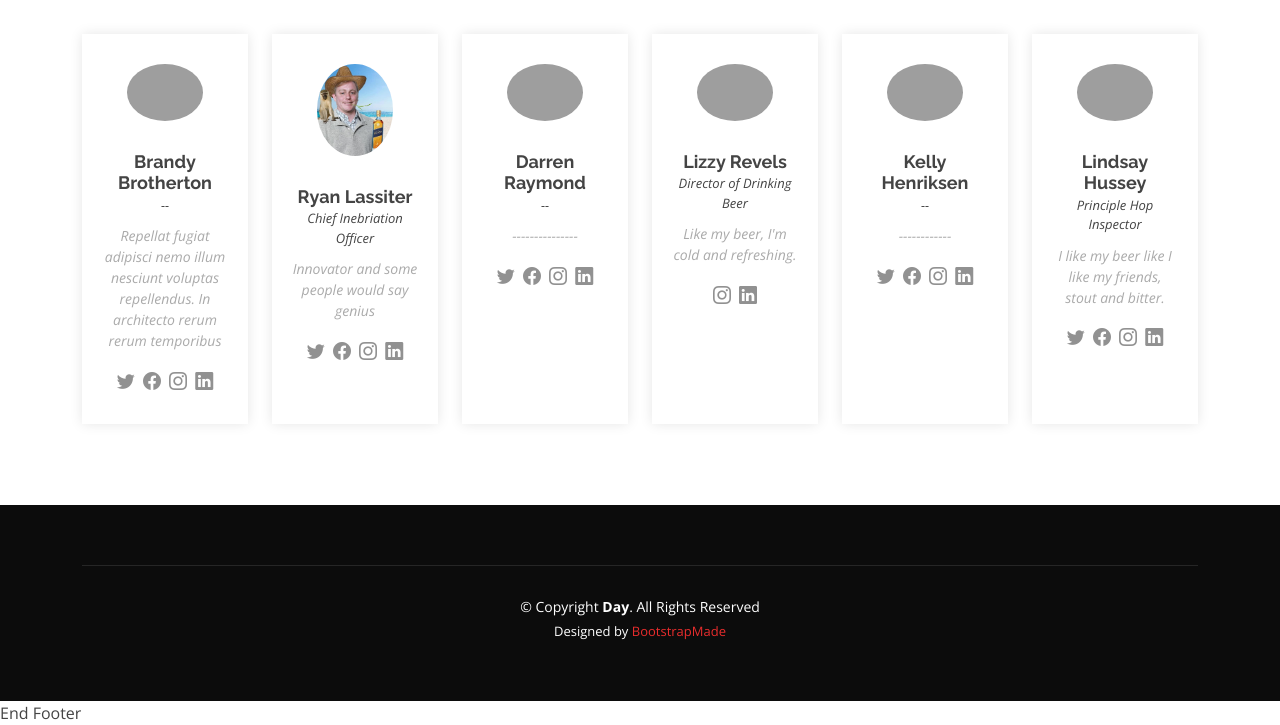
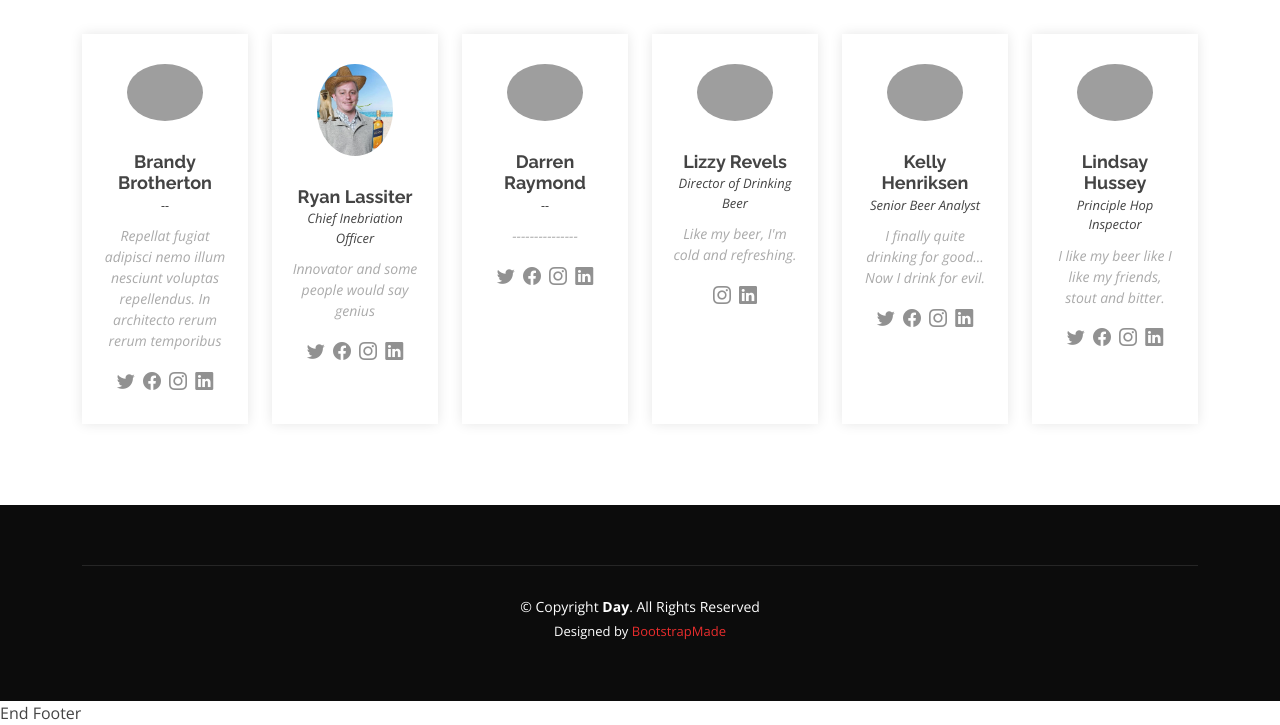
Before and after one commit to rclassit/Final_Project, a Flask app: page / in a window 1280 px wide. Shown: the part 4942-5667 px from the top of the page. Run offline with Flask 3, Linux system fonts and the light colour scheme; parts of the project's set-up code (start-up, migrations or seed data) failed here and were passed over; some libraries are stand-ins or nearby versions; grey boxes are pictures that could not be loaded.

Commit message:
adding to team member desriptions

```diff
--- a/Day/templates/index.html
+++ b/Day/templates/index.html
@@ -772,10 +772,8 @@
             <div class="member">
               <img src="static/assets/img/team/Kelly.jpg" alt="">
               <h4>Kelly Henriksen</h4>
-              <span>--</span>
-              <p>
-                ------------
-              </p>
+              <span>Senior Beer Analyst</span>
+              <p>I finally quite drinking for good... Now I drink for evil.</p>
               <div class="social">
                 <a href=""><i class="bi bi-twitter"></i></a>
                 <a href=""><i class="bi bi-facebook"></i></a>
```
